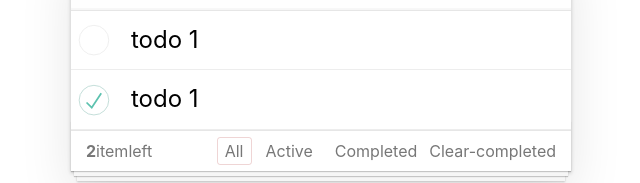
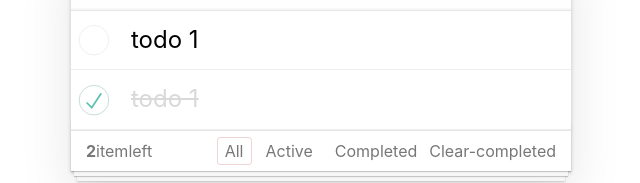
Before and after one commit to KHANHDANGBMT/TodoApp-ReactJS, a React (Create React App) app: page / in a window 1280 px wide. Shown: the part 186-369 px from the top of the page, without its empty margins (319-959 px from the left). Built offline with nearby package versions, Linux system fonts and the light colour scheme.

Commit message:
edit task

```diff
--- a/src/App.js
+++ b/src/App.js
@@ -22,21 +22,41 @@ class App extends PureComponent {
         text: 'todo 1',
         isCompleted: true
       }
-    ]
+    ],
+    todoEditingId: ''
   }
 
   addTodo = ((todo = {}) => {
     this.setState(prevState => ({
       todoList: [...prevState.todoList, todo]
     }))
-  })
+  });
+
+  getTodoEditingId = (id = '') => {
+    this.setState({
+      todoEditingId: id
+    })
+  }
+
+  onEditedTodo = (todo = {}, index = -1) => {
+    if (index >= 0) {
+      const { todoList: list } = this.state;
+      list.splice(index, 1, todo);
+      this.setState({ todoList: list, todoEditingId: '' });
+    }
+  }
 
   render() {
-    const { todoList } = this.state;
+    const { todoList, todoEditingId } = this.state;
     return (
       <div className="todoapp">
         <Header addTodo={this.addTodo}/>
-        <TodoList todoList={todoList}/>
+        <TodoList
+          todoList={todoList}
+          getTodoEditingId={this.getTodoEditingId}
+          todoEditingId={todoEditingId}
+          onEditedTodo={this.onEditedTodo}
+        />
         <Option/>
       </div>
     );
--- a/src/Components/Todo/Todo.js
+++ b/src/Components/Todo/Todo.js
@@ -1,17 +1,39 @@
-import React, { memo } from 'react';
+import React, { memo, useState } from 'react';
 
-const todo = props => {
-  const todo = props;
+const Todo = props => {
+  const { todo, getTodoEditingId, todoEditingId, onEditedTodo, index } = props;
+  const [text, setText] = useState(todo.text);
+  const isEditing = todoEditingId === todo.id;
+  const editTodo = () => {
+    onEditedTodo({
+      ...todo,
+      text
+    }, index);
+  }
   return (
-    <li>
-      <div className="view">
-        <input className="toggle" type="checkbox" checked={todo.isCompleted} />
-        <label>{todo.text}</label>
-        <button className="destroy" />
-      </div>
+    <li className={`${isEditing ? 'editing' : ''} ${todo.isCompleted ? 'completed' : ''}`}>
+      {
+        !isEditing ? <div className="view">
+          <input className="toggle" type="checkbox" checked={todo.isCompleted} />
+          <label onDoubleClick={() => getTodoEditingId(todo.id)}>{todo.text}</label>
+          <button className="destroy" />
+        </div> :
+          <input
+            className="edit"
+            type="text"
+            value={text}
+            onChange={(e) => setText(e.target.value)}
+            onKeyPress={(e) => {
+              if (e.key === 'Enter') {
+                editTodo();
+              }
+            }}
+            onBlur={(e)=>editTodo()}
+          />
+      }
     </li>
   );
 
 }
 
-export default memo(todo);
+export default memo(Todo);
--- a/src/Components/Todo/TodoList.js
+++ b/src/Components/Todo/TodoList.js
@@ -2,18 +2,21 @@ import React, { memo } from 'react';
 
 import Todo from './Todo';
 
-const todoList = props => {
+const todoLists = props => {
   const { todoList } = props;
   return (
     <section className="main">
       <input className="toggle-all" />
       <label htmlFor="toggle-all"></label>
       <ul className="todo-list">
-        {todoList.map(todo => <Todo key={`todo${todo.id}`} {...todo}/>)}
-
+        {
+          todoList.map((todo, index) => {
+            return <Todo key={`todo${todo.id}`}  {...{ todo }} {...props} index={index} />
+          })
+        }
       </ul>
     </section>
   );
 }
 
-export default memo(todoList);
+export default memo(todoLists);
```
Also changed, not shown: public/logo192.png (deleted), public/logo512.png (deleted), public/manifest.json.
